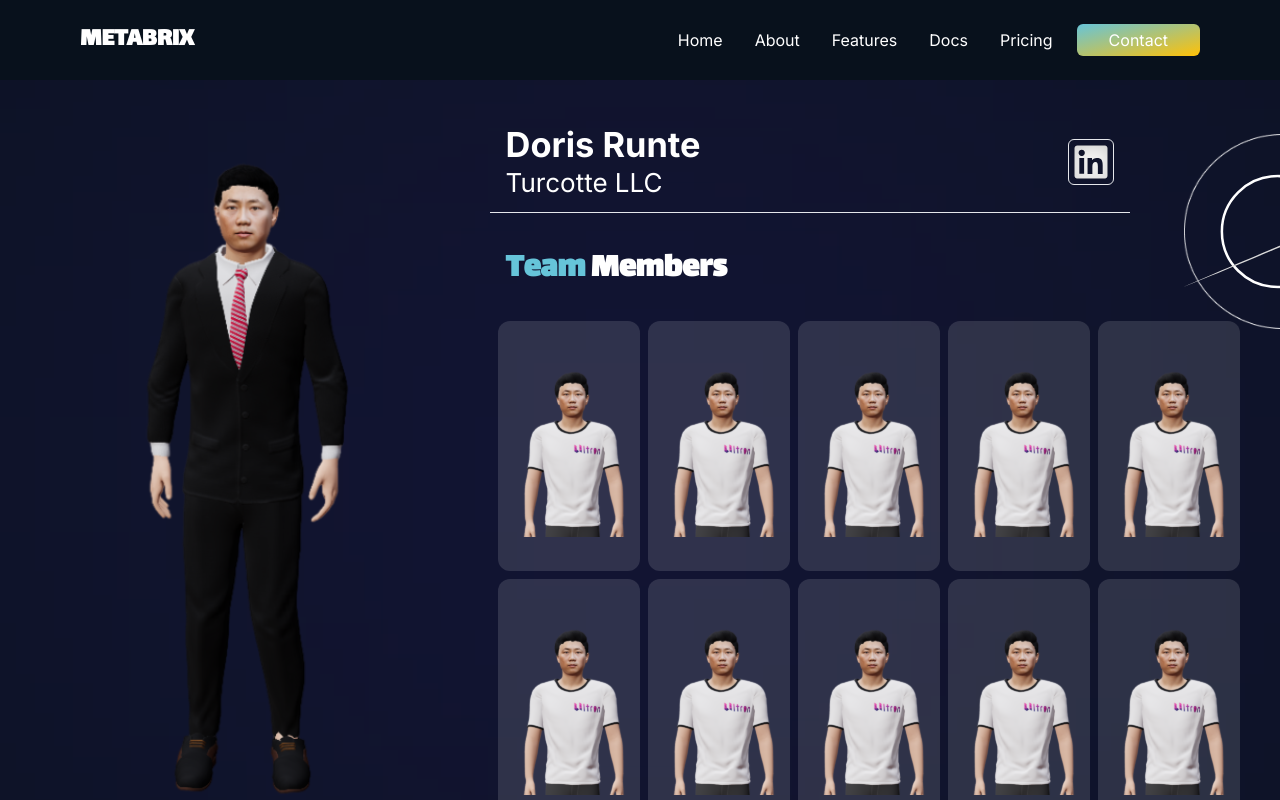
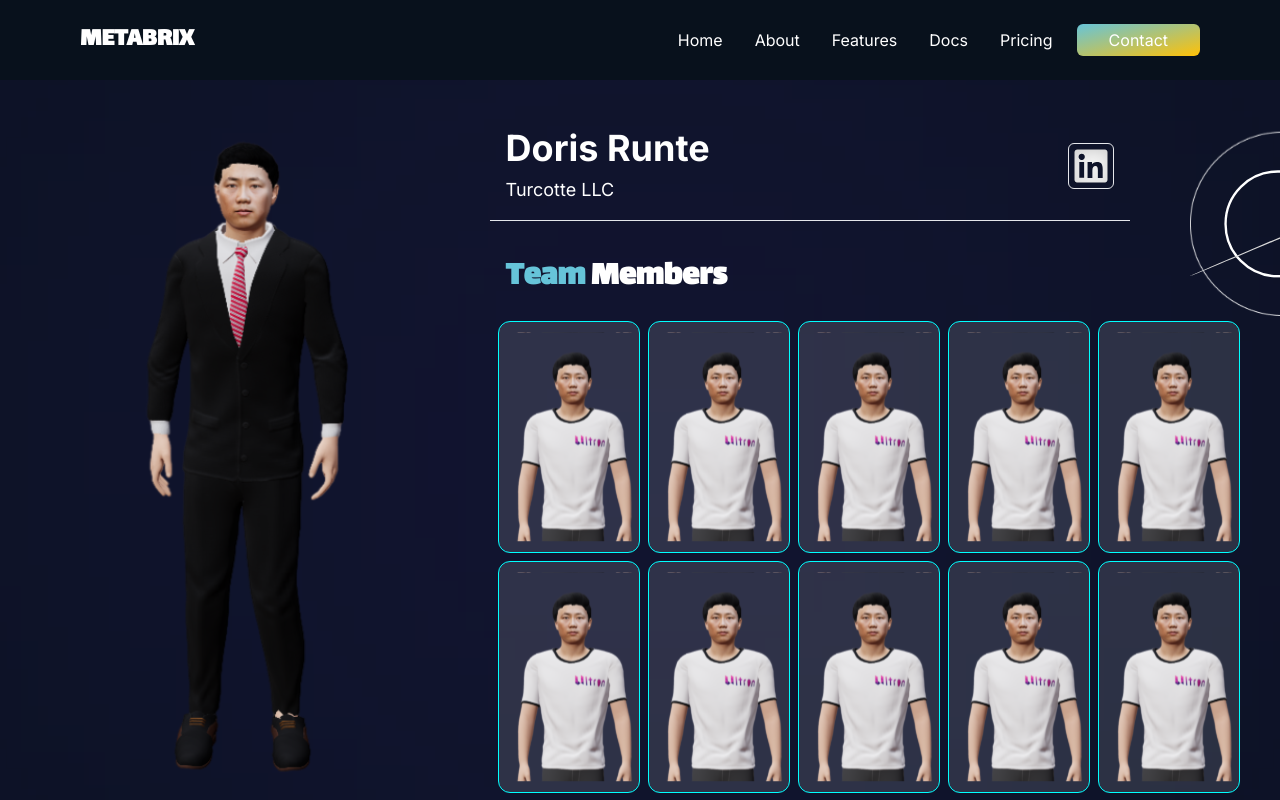
Before and after one commit to AryanVedwal/Meta, a Next.js app: page /about in a window 1280 px wide. Shown: the top 800 px of the page. Built offline with nearby package versions, Linux system fonts and the light colour scheme.

Commit message:
Footer, About header
Footer background color, About page individual header changes

```diff
--- a/app/about/comp/header.js
+++ b/app/about/comp/header.js
@@ -78,8 +78,8 @@
       <div className="max-w-[1440px] w-full flex md:flex-col flex-col-reverse gap-2">
         <div className="border-b flex items-center justify-between gap-8 max-w-[640px] w-full md:mx-0 mx-auto p-4">
           <div className=" flex flex-col gap-2">
-            <h1 className=" t-head font-bold"> {data[selected].name} </h1>
-            <h1 className=" sub-head"> {data[selected].role} </h1>
+            <h1 className=" font-bold lg:text-4xl"> {data[selected].name} </h1>
+            <h1 className="font-normal lg:text-lg"> {data[selected].role} </h1>
           </div>
           <div className="border rounded-md p-1">
             <Linkedin size={36} fill={"#fff"} />
@@ -94,15 +94,15 @@
             {" "}
             <span className="text-lb">Team</span> Members{" "}
           </div>
-          <div className=" hidden md:grid place-content-center grid-cols-5 gap-2 p-2 max-w-[900px]">
+          <div className=" hidden md:grid place-content-center grid-cols-5 gap-2 px-2 max-w-[900px]">
             {data.map((info, i) => {
               return (
                 <div
                   key={i}
-                  className="h-[250px] rounded-xl cursor-pointer bg-[#ffffff20] grid place-content-center hover:bg-[#82ddf170] duration-200"
+                  className="h-auto rounded-xl border border-[#00FFFF] cursor-pointer bg-[#ffffff20] grid place-content-center hover:bg-cyan-500 duration-200"
                   onClick={() => setSelected(i)}
                 >
-                  <motion.img src="/assets/images/team.svg" />
+                  <motion.img src="/assets/images/team.svg" className="h-[230px]" />
                 </div>
               );
             })}
--- a/components/other/footer.js
+++ b/components/other/footer.js
@@ -6,7 +6,7 @@
   return (
     <div
       id="footer"
-      className="xl:px-20 lg:px-12 md:px-8 sm:px-4 px-2 py-20 min-h-[80px] bg-slate-800 flex items-center"
+      className="xl:px-20 lg:px-12 md:px-8 sm:px-4 px-2 py-20 min-h-[80px] bg-gray-900 flex items-center"
     >
       <div className=" *:max-w-[280px] *:w-full py-12 px-8 max-w-[2560px] w-full mx-auto flex flex-wrap gap-8 justify-between content-center">
         <div className="">
```
